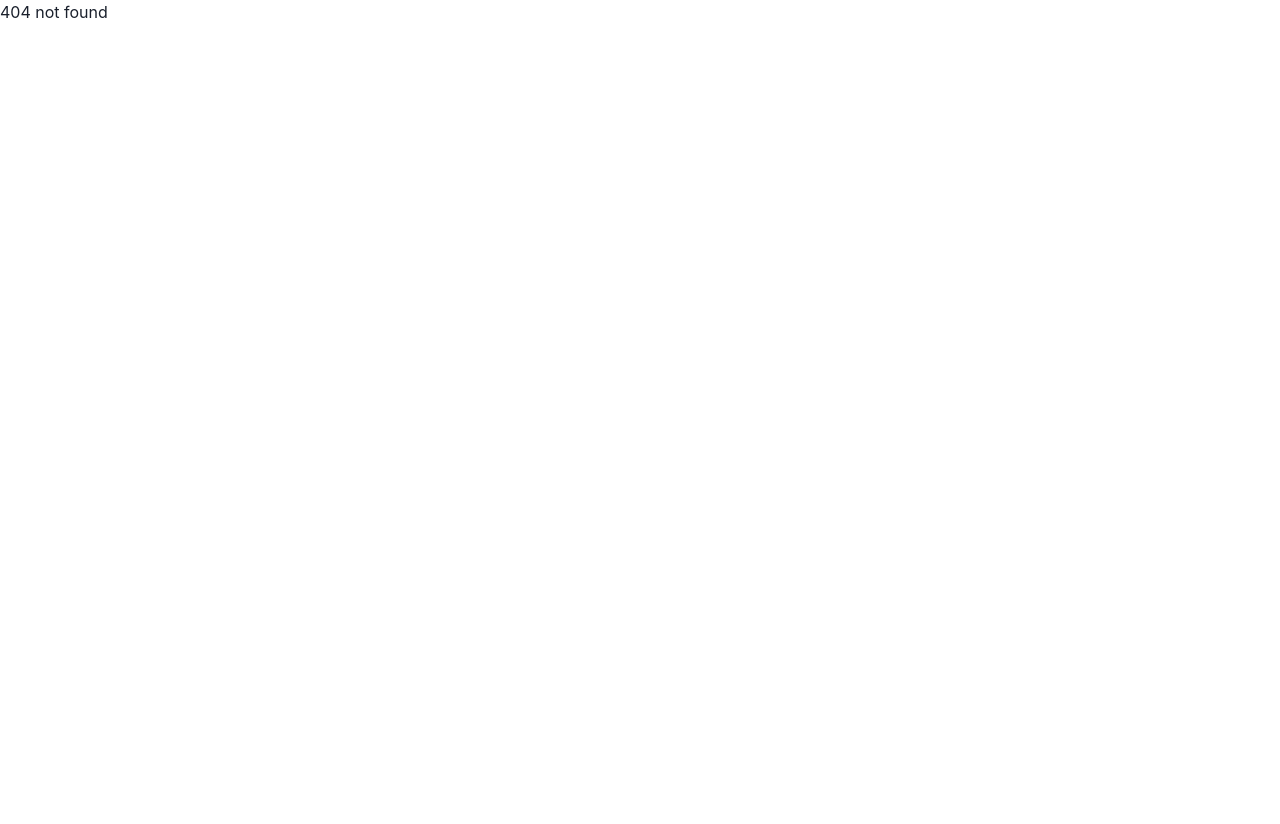
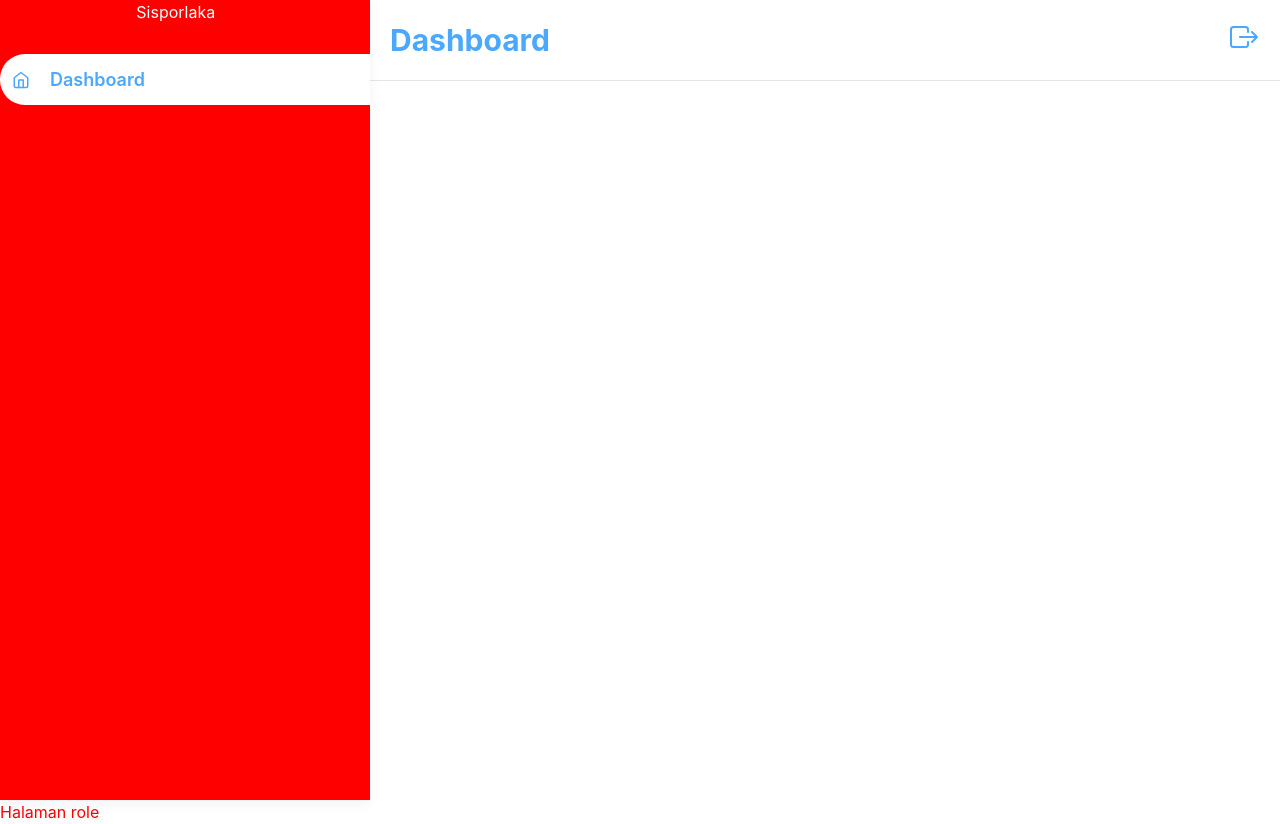
Before and after one commit to mayonice1424/Sisporlaka, a React (Create React App) app: page /dinkes in a window 1280 px wide. Before the commit this address had no page. Before the commit the page ends 800 px from the top, so only its background shows below. Built offline with nearby package versions, Linux system fonts and the light colour scheme; no server answers.

Commit message:
menambahkan routing

```diff
--- a/src/App.js
+++ b/src/App.js
@@ -6,8 +6,12 @@ import Informasi from './page/informasi';
 import Kontak from './page/kontak';
 import Login from './page/login';
 import Notfound from './page/notfound';
-import Dashboard from "./page/dishub/dashboard";
-
+import AdminDishub from "./page/dishub/dashboard";
+import AdminDinkes from "./page/dinkes/dashboard";
+import AdminJasaRaharja from "./page/jasaRaharja/dashboard";
+import AdminPolisi from "./page/polisi/dashboard";
+import AdminRS from "./page/rumahsakit/dashboard";
+import Dashboard from "./page/Dashboard/dashboard";
 
 
 function App() {
@@ -18,7 +22,12 @@ function App() {
         <Route path='/informasi' element={<Informasi />} />
         <Route path='/kontak' element={<Kontak />} />
         <Route path='/login' element={<Login />} />
-        <Route path='/dishub' element={<Dashboard />} />
+        <Route path="/dashboard" element={<Dashboard />} />
+        <Route path='/pt-jasa-raharja' element={<AdminJasaRaharja />} />
+        <Route path='/rs' element={<AdminRS />} />
+        <Route path='/polisi' element={<AdminPolisi />} />
+        <Route path='/dinkes' element={<AdminDinkes />} />
+        <Route path='/dishub' element={<AdminDishub />} />
         <Route path='*' element={<Notfound />} />
         </Routes>
     </>
--- /dev/null
+++ b/src/page/Dashboard/dashboard.js
@@ -0,0 +1,30 @@
+import React from "react";
+import { Flex, Text } from "@chakra-ui/react";
+import { Navigate } from "react-router-dom";
+import Login from "../login";
+
+
+const HomeComp = (props) => {
+  const data = props.data;
+
+  return (
+    <>
+     {data.role === "dinas-perhubungan" ? (
+        Navigate("/dishub")
+      ) : data.role === "polisi" ? (
+        Navigate ("/polisi")
+      ) : data.role === "jasa-raharja" ? (
+        Navigate ("/pt-jasa-raharja")
+      ) : data.role === "dinas-kesehatan" ? (
+        Navigate ("/dinkes")
+      ) : data.role === "rumah-sakit" ? (
+        Navigate ("/rs"))
+      : ( <Flex>
+        <Text color={"red"}>Halaman Role {data.role}</Text>
+      </Flex>
+      )}
+
+    </>
+  );
+}
+  export default HomeComp;
--- a/src/page/dinkes/dashboard.js
+++ b/src/page/dinkes/dashboard.js
@@ -1,15 +1,15 @@
 import React from 'react'
 import { Flex, Text } from '@chakra-ui/react'
-
-const Dashboard = () => {
-
+import Board from '../../../src/components/board/board'
+const AdminDinkes = () => {
   return (
     <>
+    <Board />
     <Flex>
-      <Text color={'red'}>Ini dashboard</Text>
+      <Text color={'red'}>Halaman role</Text>
     </Flex>
     </>
   )
 }
 
-export default Dashboard
+export default AdminDinkes
--- a/src/page/dishub/dashboard.js
+++ b/src/page/dishub/dashboard.js
@@ -1,17 +1,15 @@
 import React from 'react'
 import { Flex, Text } from '@chakra-ui/react'
 import Board from '../../../src/components/board/board'
-
-const Dashboard = () => {
-
+const AdminDishub = () => {
   return (
     <>
     <Board />
     <Flex>
-      <Text color={'red'}>Ini dashboard</Text>
+      <Text color={'red'}>Halaman Role</Text>
     </Flex>
     </>
   )
 }
 
-export default Dashboard
+export default AdminDishub
--- a/src/page/jasaRaharja/dashboard.js
+++ b/src/page/jasaRaharja/dashboard.js
@@ -1,15 +1,16 @@
 import React from 'react'
 import { Flex, Text } from '@chakra-ui/react'
-
-const Dashboard = () => {
+import Board from '../../../src/components/board/board'
+const AdminJasaRaharja = () => {
 
   return (
     <>
+    <Board />
     <Flex>
-      <Text color={'red'}>Ini dashboard</Text>
+      <Text color={'red'}>Halaman Role</Text>
     </Flex>
     </>
   )
 }
 
-export default Dashboard
+export default AdminJasaRaharja
--- a/src/page/login.js
+++ b/src/page/login.js
@@ -1,4 +1,4 @@
-import React, { useEffect, useState } from "react"
+import React, { useEffect,useContext, useState } from "react"
 import { Box, Flex,InputGroup, InputLeftElement, Button, Image, Text, Input, InputLeftAddon } from "@chakra-ui/react"
 import { Formik, Form } from 'formik'
 import {FaUser} from 'react-icons/fa'
@@ -13,10 +13,12 @@ const schema = yup.object({
   password: yup.string().required('Password harus diisi')
 })
 
-const Login = () => {
+const Login = ( ) => {
+
   const navigate = useNavigate()
   const [msg, setMsg] = useState('')
   const [token, setToken] = useState('')
+  const [role, setRole] = useState('')
 
 
   const handleSubmitComplete = async (usernameValues, passwordValues) => {
@@ -28,8 +30,8 @@ const Login = () => {
       .then(response => {
         setToken(response.data.accessToken)
         const decoded = jwt_decode(response.data.accessToken);
-        console.log(decoded)
-        navigate(`/dishub`)
+        //console.log(decoded);
+        setRole(decoded.role);
         })
     } catch (error) {
       if (error.response) {
@@ -130,6 +132,24 @@ const Login = () => {
                   className="btn-login"
                   onClick={() => {
                     handleSubmitComplete(values.username, values.password)
+                    if (role === 'polisi') {
+                      navigate('/polisi')
+                    }
+                    else if (role === 'dinas-perhubungan') {
+                      navigate('/dishub')
+                    }
+                    else if (role === 'dinas-kesehatan') {
+                      navigate('/dinkes')
+                    }
+                    else if (role === 'rumah-sakit') {
+                      navigate('/rs')
+                    }
+                    else if (role === 'jasa-raharja') {
+                      navigate('/pt-jasa-raharja')
+                    }
+                    else {
+                      navigate('/login')
+                    }
                   }}
                   >
                   <Text fontWeight='bold' fontFamily='var(--font-family-secondary)' fontSize='var(--header-3)' color='var(--color-on-primary)' >
--- a/src/page/polisi/dashboard.js
+++ b/src/page/polisi/dashboard.js
@@ -1,15 +1,17 @@
 import React from 'react'
 import { Flex, Text } from '@chakra-ui/react'
+import Board from '../../../src/components/board/board'
+const AdminPolisi = () => {
 
-const Dashboard = () => {
 
   return (
     <>
+    <Board />
     <Flex>
-      <Text color={'red'}>Ini dashboard</Text>
+      <Text color={'red'}>Halaman Role</Text>
     </Flex>
     </>
   )
 }
 
-export default Dashboard
+export default AdminPolisi
--- a/src/page/rumahsakit/dashboard.js
+++ b/src/page/rumahsakit/dashboard.js
@@ -1,15 +1,18 @@
 import React from 'react'
 import { Flex, Text } from '@chakra-ui/react'
+import Board from '../../../src/components/board/board'
 
-const Dashboard = () => {
+const AdminRS = () => {
+
 
   return (
     <>
+    <Board />
     <Flex>
-      <Text color={'red'}>Ini dashboard</Text>
+      <Text color={'red'}>Halaman Role </Text>
     </Flex>
     </>
   )
 }
 
-export default Dashboard
+export default AdminRS
```
